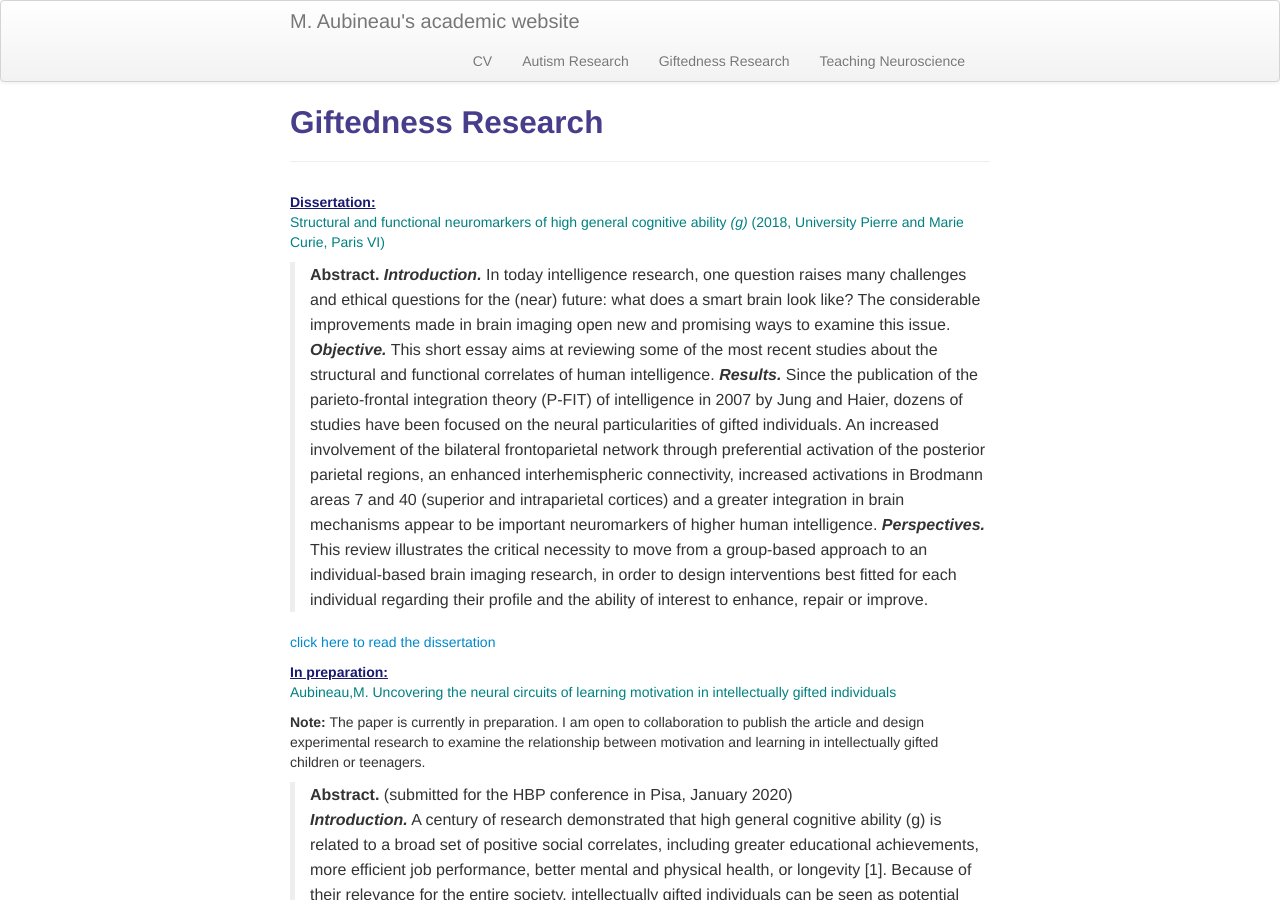
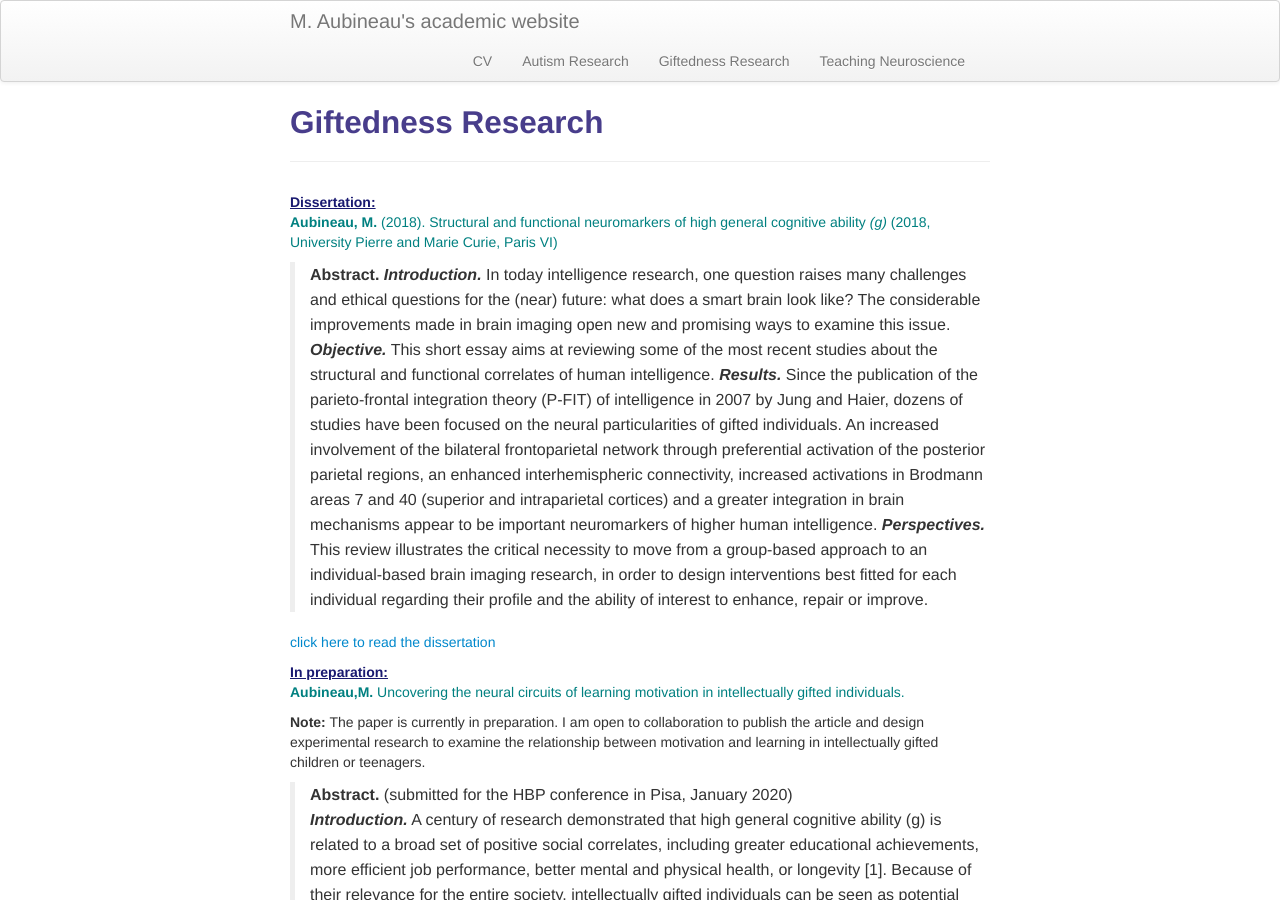
Before and after one commit to morgane-aubineau/My_personal_website, a Jekyll site: the page built from pages/Giftedness_Research.md, in a window 1280 px wide and 900 px high. Built offline with Jekyll 4.4.1, drawn with Linux system fonts in a browser that asks for light colours.

Commit message:
Update Giftedness_Research.md

```diff
--- a/pages/Giftedness_Research.md
+++ b/pages/Giftedness_Research.md
@@ -4,14 +4,14 @@ title: Giftedness Research
 description: Giftedness research page
 ---
 <span style="color:MidnightBlue"><ins>**Dissertation:**</ins></span><br>
-<span style="color:Teal">Structural and functional neuromarkers of high general cognitive ability *(g)* (2018, University Pierre and Marie Curie, Paris VI)</span>
+<span style="color:Teal">**Aubineau, M.** (2018). Structural and functional neuromarkers of high general cognitive ability *(g)* (2018, University Pierre and Marie Curie, Paris VI)</span>
 
 >**Abstract.** _**Introduction.**_ In today intelligence research, one question raises many challenges and ethical questions for the (near) future: what does a smart brain look like? The considerable improvements made in brain imaging open new and promising ways to examine this issue. _**Objective.**_ This short essay aims at reviewing some of the most recent studies about the structural and functional correlates of human intelligence. _**Results.**_ Since the publication of the parieto-frontal integration theory (P-FIT) of intelligence in 2007 by Jung and Haier, dozens of studies have been focused on the neural particularities of gifted individuals. An increased involvement of the bilateral frontoparietal network through preferential activation of the posterior parietal regions, an enhanced interhemispheric connectivity, increased activations in Brodmann areas 7 and 40 (superior and intraparietal cortices) and a greater integration in brain mechanisms appear to be important neuromarkers of higher human intelligence. _**Perspectives.**_ This review illustrates the critical necessity to move from a group-based approach to an individual-based brain imaging research, in order to design interventions best fitted for each individual regarding their profile and the ability of interest to enhance, repair or improve.
 
 [click here to read the dissertation]({{BASE_PATH}}/pages/working_papers/Mémoire_Morgane_Aubineau_final.pdf)
 
 <span style="color:MidnightBlue"><ins>**In preparation:**</ins></span><br>
-<span style="color:Teal">Aubineau,M. Uncovering the neural circuits of learning motivation in intellectually gifted individuals</span>
+<span style="color:Teal">**Aubineau,M.** Uncovering the neural circuits of learning motivation in intellectually gifted individuals.</span>
 
 **Note:** The paper is currently in preparation. I am open to collaboration to publish the article and design experimental research to examine the relationship between motivation and learning in intellectually gifted children or teenagers.
 
```
